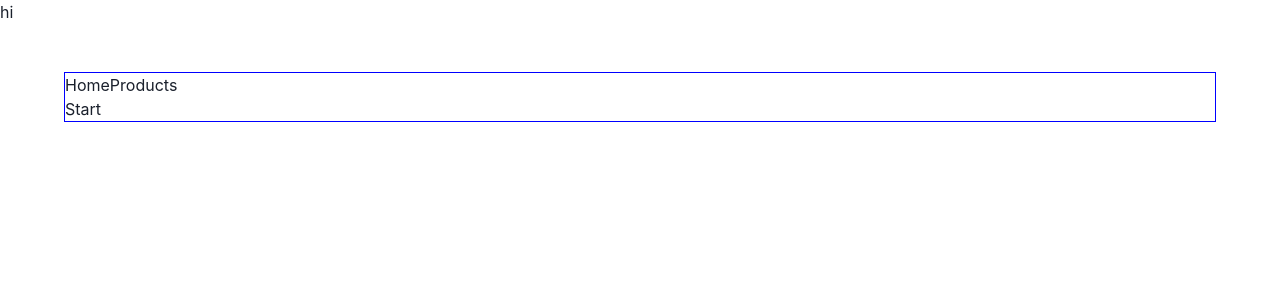
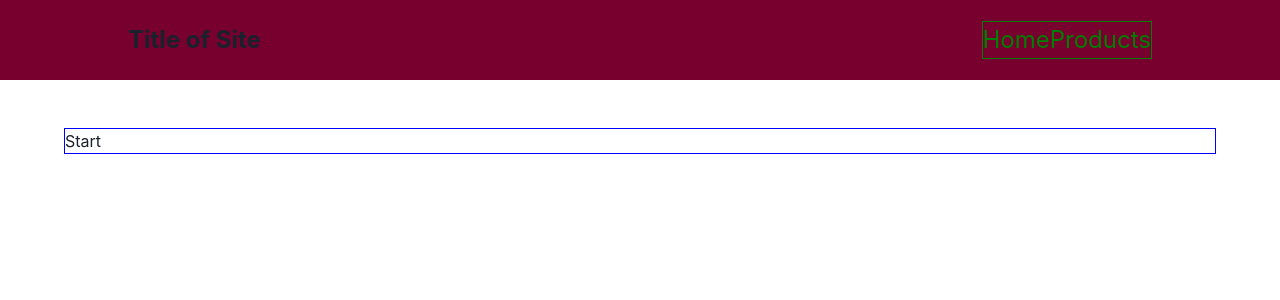
Before and after one commit to fishenchips/web-shop-examination, a Next.js app: page / in a window 1280 px wide. Shown: the top 300 px of the page. Built offline with nearby package versions, Linux system fonts and the light colour scheme.

Commit message:
adding a logo

```diff
--- /dev/null
+++ b/components/layout/MainNavigation.module.css
@@ -0,0 +1,34 @@
+.header {
+  width: 100%;
+  height: 5rem;
+  display: flex;
+  align-items: center;
+  justify-content: space-between;
+  background-color: #77002e;
+
+  padding: 0 10%;
+}
+
+.logo h2 {
+  all: revert;
+}
+
+.header ul {
+  display: flex;
+  align-items: baseline;
+  margin: 0;
+  padding: 0;
+  list-style: none;
+
+  border: 1px solid green;
+}
+
+.header a {
+  text-decoration: none;
+  font-size: 1.5rem;
+  color: green;
+}
+
+.header a:hover {
+  color: rgb(223, 150, 14);
+}
--- a/components/layout/MainNavigation.tsx
+++ b/components/layout/MainNavigation.tsx
@@ -1,3 +1,23 @@
+import Link from "next/link";
+
+import styled from "./MainNavigation.module.css";
+
 export const MainNavigation = () => {
-  return <p>hi</p>;
+  return (
+    <header className={styled.header}>
+      <div className={styled.logo}>
+        <h2>Title of Site</h2>
+      </div>
+      <nav>
+        <ul>
+          <li>
+            <Link href="/">Home</Link>
+          </li>
+          <li>
+            <Link href="/products">Products</Link>
+          </li>
+        </ul>
+      </nav>
+    </header>
+  );
 };
--- a/pages/_app.tsx
+++ b/pages/_app.tsx
@@ -2,7 +2,6 @@ import type { AppProps } from "next/app";
 import { ChakraProvider } from "@chakra-ui/react";
 import { QueryClient, QueryClientProvider } from "@tanstack/react-query";
 import { ReactQueryDevtools } from "@tanstack/react-query-devtools";
-import Link from "next/link";
 
 import { Layout } from "../components/layout/Layout";
 import { Loading } from "../components/loading/Loading";
@@ -14,10 +13,6 @@ const App = ({ Component, pageProps }: AppProps) => {
     <ChakraProvider>
       <QueryClientProvider client={queryClient}>
         <Layout>
-          <div>
-            <Link href="/">Home</Link>
-            <Link href="/products">Products</Link>
-          </div>
           <Loading />
           <Component {...pageProps} />
         </Layout>
```
Also changed, not shown: 1 other file (tests, documents, lock files or other folders).
